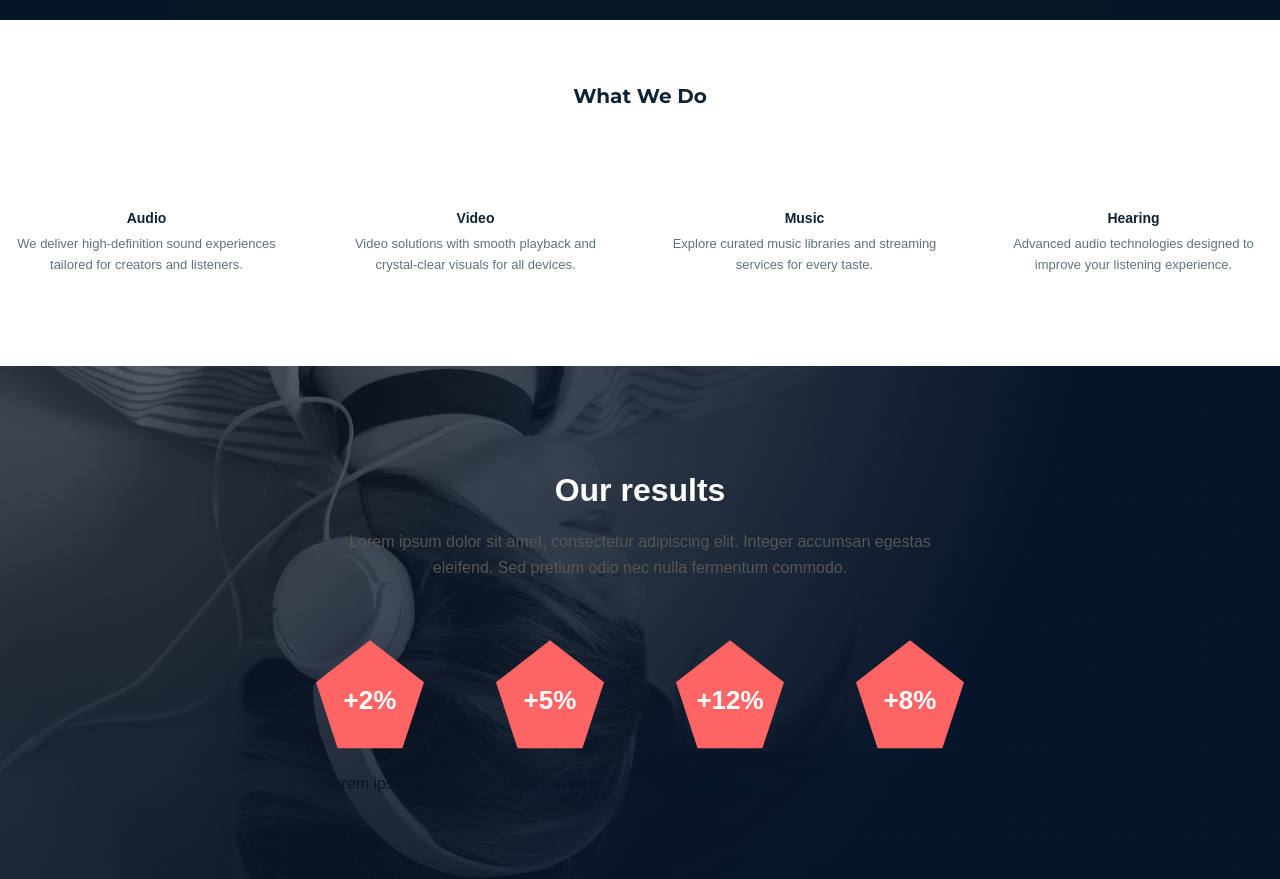
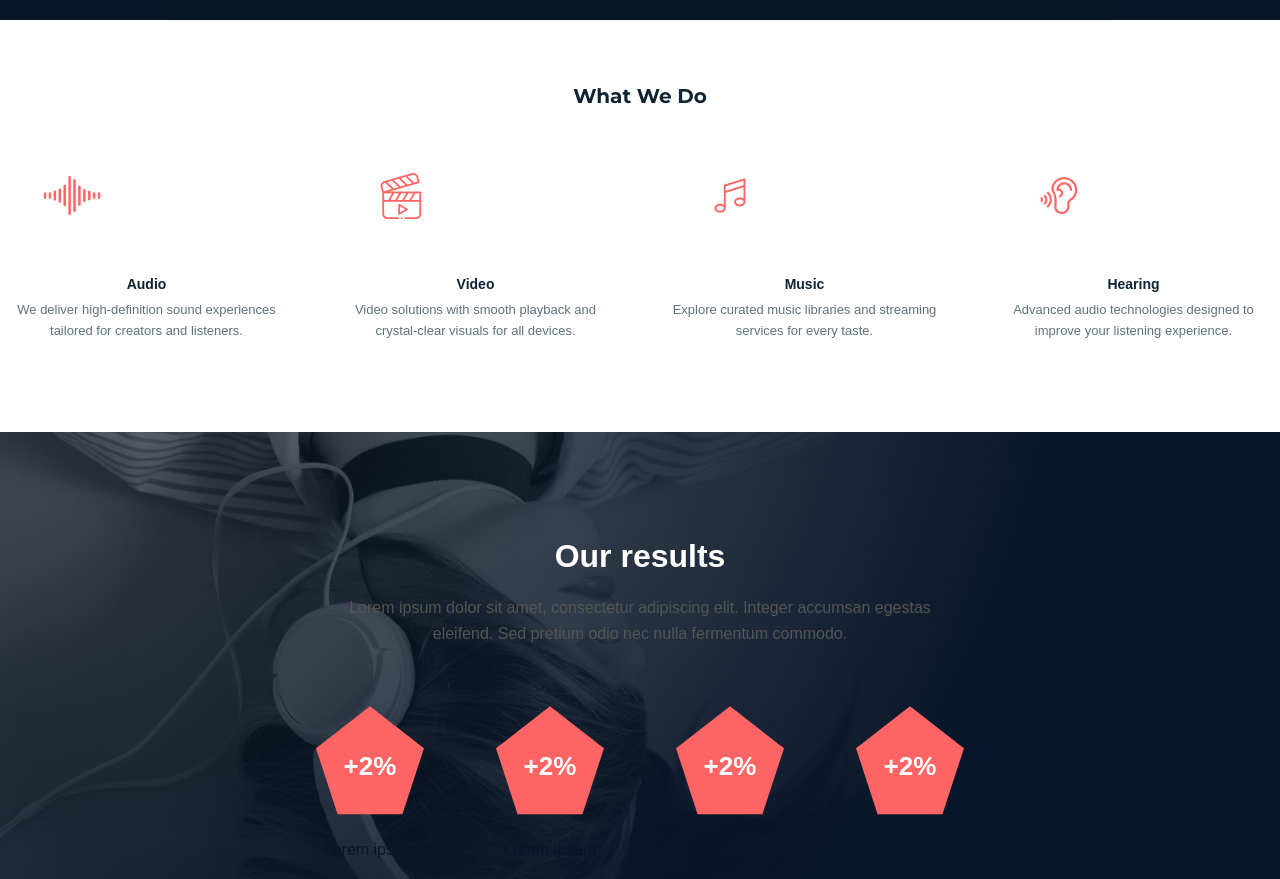
Before and after one commit to ckgitonga-pearl/alx_html_css, a plain HTML site: page headphones/4-index.html in a window 1280 px wide. Shown: the part 780-1659 px from the top of the page. Drawn offline with Linux system fonts and the light colour scheme; a web font is replaced by a local one.

Commit message:
Update all the changes

```diff
--- a/headphones/4-index.html
+++ b/headphones/4-index.html
@@ -100,21 +100,21 @@
 
         <div class="result-item">
             <div class="pentagon">
-                <span class="value">+5%</span>
+                <span class="value">+2%</span>
             </div>
             <p class="label">Lorem ipsum</p>
         </div>
 
         <div class="result-item">
             <div class="pentagon">
-                <span class="value">+12%</span>
+                <span class="value">+2%</span>
             </div>
             <p class="label">Lorem ipsum</p>
         </div>
 
         <div class="result-item">
             <div class="pentagon">
-                <span class="value">+8%</span>
+                <span class="value">+2%</span>
             </div>
             <p class="label">Lorem ipsum</p>
         </div>
--- a/headphones/4-styles.css
+++ b/headphones/4-styles.css
@@ -188,6 +188,11 @@ header {
   padding: 0 20px;
 }
 /* Section wrapper */
+.what-we-do .holberton-icon i {
+    font-family: 'holberton_school-icon' !important;
+    font-style: normal;
+    font-weight: normal;
+}
 .what-we-do {
   background: #ffffff;           /* white band as in design */
   color: var(--dark);
@@ -233,26 +238,25 @@ header {
 
 /* Icon wrapper (uses icon font) */
 .holberton-icon {
-  display: inline-block;
-  margin-bottom: 18px;
-  /* icon color matches CTA accent */
-  color: var(--accent);
-  font-size: 46px;              /* large icon */
-  line-height: 1;
-  width: 56px;
-  height: 56px;
+    display: flex;
+    align-items: center;
+    justify-content: center;
+    font-size: 60px;
+    width: 120px;
+    height: 120px;
+    color: #FF6565;
+    border-radius: 50%;
+    margin-bottom: 20px;
 }
 
-/* If the demo requires <i> inside span, style the i */
 .holberton-icon i {
-  font-style: normal;           /* ensure not italicized */
-  display: inline-block;
-  font-size: inherit;           /* inherit the .holberton-icon size */
-  width: 100%;
-  height: 100%;
-  text-align: center;
-  vertical-align: middle;
+    font-family: 'holberton_school-icon' !important;  /* MOST IMPORTANT FIX */
+    font-style: normal;
+    font-size: inherit;
+    display: inline-block;
+    line-height: 1;
 }
+
 
 /* Feature title */
 .feature-item h3 {
@@ -483,7 +487,7 @@ header {
 .social { text-decoration: none; }
 
 /* Holberton icon helper (makes font-based glyphs behave like icons) */
-.holberton-icon {
+.footer .holberton-icon {
   display: inline-flex;
   align-items: center;
   justify-content: center;
@@ -492,25 +496,22 @@ header {
   height: 50px;
   border-radius: 50%;
 
-  background: rgba(255,255,255,0.18); /* subtle circle */
+  background: rgba(255,255,255,0.18);
   color: #fff;
 
-  font-size: 22px;      /* glyph size - adjust if needed */
+  font-size: 22px;
   line-height: 1;
   transition: transform .18s ease, background .18s ease;
 }
 
 /* If the icon font provides glyphs via :before, ensure the ::before uses the same font */
 /* (Most holberton demo CSS already sets the font-family; these rules are defensive) */
-.holberton-icon::before {
+.footer .holberton-icon::before {
   font-family: 'holberton_school-icon' !important;
   font-style: normal;
   font-weight: normal;
-  font-variant: normal;
-  text-transform: none;
   line-height: 1;
 }
-
 /* hover/focus */
 .social:hover .holberton-icon,
 .social:focus .holberton-icon {
--- a/headphones/8-styles.css
+++ b/headphones/8-styles.css
@@ -332,17 +332,62 @@ header {
 
 
 /* ---------- CONTACT SECTION ---------- */
-.contact { padding: 80px 0; background: #fff; text-align:center; color:var(--dark); }
-.contact h2 { font-size:22px; font-weight:700; margin-bottom:18px; color:var(--dark); }
-.contact-form { max-width:420px; margin:0 auto; text-align:left; }
-.form-group { margin-bottom:18px; }
-.form-group label { display:block; font-size:13px; color:var(--dark); margin-bottom:8px; font-weight:600; }
-.form-group input, .form-group textarea { width:100%; border:1px solid #e6e6e6; padding:10px 12px; border-radius:6px; outline:none; transition: box-shadow .18s ease, border-color .18s ease; }
-.form-group input:focus, .form-group textarea:focus { box-shadow:0 6px 18px rgba(15,36,51,0.06); border-color: var(--accent); }
+.contact {
+   padding: 80px 0;
+   background: #fff;
+   text-align:center;
+   color:var(--dark);
+  }
+.contact h2 {
+   font-size:22px;
+   font-weight:700;
+   margin-bottom:18px;
+   color:var(--dark);
+   }
+.contact-form {
+  max-width:420px;
+  margin:0 auto;
+  text-align:left;
+}
+.form-group {
+  margin-bottom:18px;
+}
+.form-group label {
+  display:block;
+  font-size:13px;
+  color:var(--dark);
+  margin-bottom:8px;
+  font-weight:600;
+}
+.form-group input, .form-group textarea {
+   width:100%;
+   border:1px solid #e6e6e6;
+    padding:10px 12px;
+    border-radius:6px;
+    outline:none;
+    transition: box-shadow .18s ease, border-color .18s ease;
+   }
+.form-group input:focus, .form-group textarea:focus {
+  box-shadow:0 6px 18px rgba(15,36,51,0.06);
+   border-color: var(--accent);
+  }
 
 /* CTA */
-.btn-submit { display:block; margin: 18px auto 0; background: var(--accent); color:#fff; padding:10px 28px; border-radius:24px; border:none; font-weight:700; cursor:pointer; transition: transform .18s ease, opacity .18s ease; }
-.btn-submit:hover { transform: translateY(-4px); opacity:0.95; }
+.btn-submit { display:block;
+  margin: 18px auto 0;
+  background: var(--accent);
+  color:#fff;
+  padding:10px 28px;
+  border-radius:24px;
+  border:none;
+  font-weight:700;
+  cursor:pointer;
+  transition: transform .18s ease, opacity .18s ease;
+}
+.btn-submit:hover {
+  transform: translateY(-4px);
+   opacity:0.95;
+  }
 
 /* ---------- FOOTER (Holberton icon glyphs) ---------- */
 .footer {
@@ -388,16 +433,15 @@ header {
   height: 50px;
   border-radius: 50%;
 
-  background: rgba(255,255,255,0.18); /* subtle circle */
+  background: rgba(255,255,255,0.18);
   color: #fff;
 
-  font-size: 22px;      /* glyph size - adjust if needed */
+  font-size: 22px;
   line-height: 1;
   transition: transform .18s ease, background .18s ease;
 }
 
-/* If the icon font provides glyphs via :before, ensure the ::before uses the same font */
-/* (Most holberton demo CSS already sets the font-family; these rules are defensive) */
+
 .holberton-icon::before {
   font-family: 'holberton_school-icon' !important;
   font-style: normal;
@@ -432,8 +476,49 @@ header {
   .footer-inner { flex-direction: column; gap: 16px; align-items: center; padding: 0 20px; }
   .footer-right { gap: 12px; }
   .footer-logo { width: 100px; }
-  .footer-copyright { bottom: 12px; font-size: 12px; align-items: center;}
+  .footer-copyright { bottom: 12px; font-size: 12px; }
 }
+
+/* Holberton icon helper*/
+.holberton-icon {
+  display: inline-flex;
+  align-items: center;
+  justify-content: center;
+
+  width: 50px;
+  height: 50px;
+  border-radius: 50%;
+
+  background: rgba(255,255,255,0.18); /* subtle circle */
+  color: #fff;
+
+  font-size: 22px;      /* glyph size - adjust if needed */
+  line-height: 1;
+  transition: transform .18s ease, background .18s ease;
+}
+
+/* If the icon font provides glyphs via :before, ensure the ::before uses the same font */
+/* (Most holberton demo CSS already sets the font-family; these rules are defensive) */
+.holberton-icon::before {
+  font-family: 'holberton_school-icon' !important;
+  font-style: normal;
+  font-weight: normal;
+  font-variant: normal;
+  text-transform: none;
+  line-height: 1;
+}
+
+/* hover/focus */
+.social:hover .holberton-icon,
+.social:focus .holberton-icon {
+  transform: translateY(-3px);
+  background: rgba(255,255,255,0.22);
+  outline: none;
+}
+
+
+
+
 /* ---------- RESPONSIVENESS ---------- */
 @media (max-width: 900px) {
   .features { gap: 28px; }
@@ -491,8 +576,6 @@ header {
     }
 }
 
-
-/* small screens: keep idle animations but reduce intensity for perf */
 @media (max-width: 420px) {
   @keyframes featureFloat { 0%{transform:translateY(0);} 50%{transform:translateY(-4px);} 100%{transform:translateY(0);} }
   @keyframes pentagonFloat { 0%{transform:translateY(0);} 50%{transform:translateY(-5px);} 100%{transform:translateY(0);} }
--- a/headphones/fonts/style.css
+++ b/headphones/fonts/style.css
@@ -1,12 +1,12 @@
 @font-face {
-  font-family: 'holberton_school-icon';
-  src: url('fonts/holberton_school-icon.eot');
-  src: url('fonts/holberton_school-icon.eot?#iefix') format('embedded-opentype'),
-       url('fonts/holberton_school-icon.woff') format('woff'),
-       url('fonts/holberton_school-icon.ttf') format('truetype'),
-       url('fonts/holberton_school-icon.svg#holberton_school-icon') format('svg');
-  font-weight: normal;
-  font-style: normal;
+    font-family: 'holberton_school-icon';
+    src: url('holberton_school-icon.eot');
+    src: url('holberton_school-icon.eot?#iefix') format('embedded-opentype'),
+         url('holberton_school-icon.woff') format('woff'),
+         url('holberton_school-icon.ttf') format('truetype'),
+         url('holberton_school-icon.svg#holberton_school-icon') format('svg');
+    font-weight: normal;
+    font-style: normal;
 }
 
 [class^="holberton_school-icon-"], [class*=" holberton_school-icon-"] {
```
